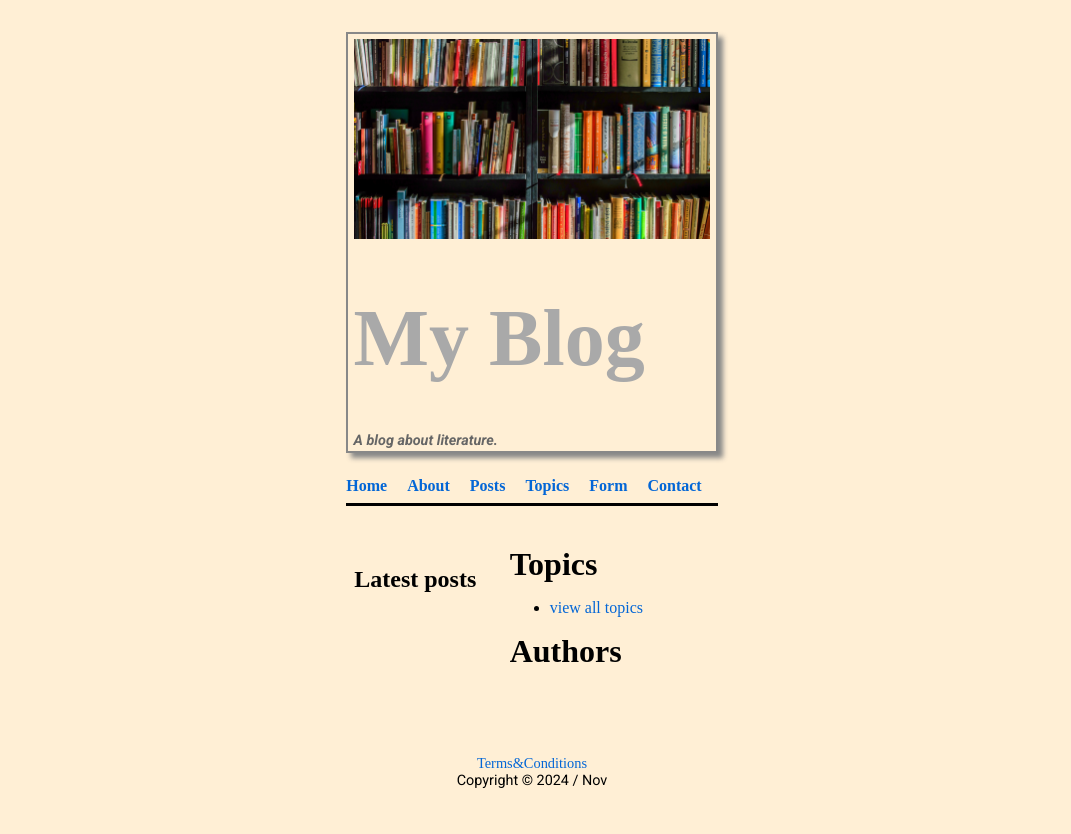
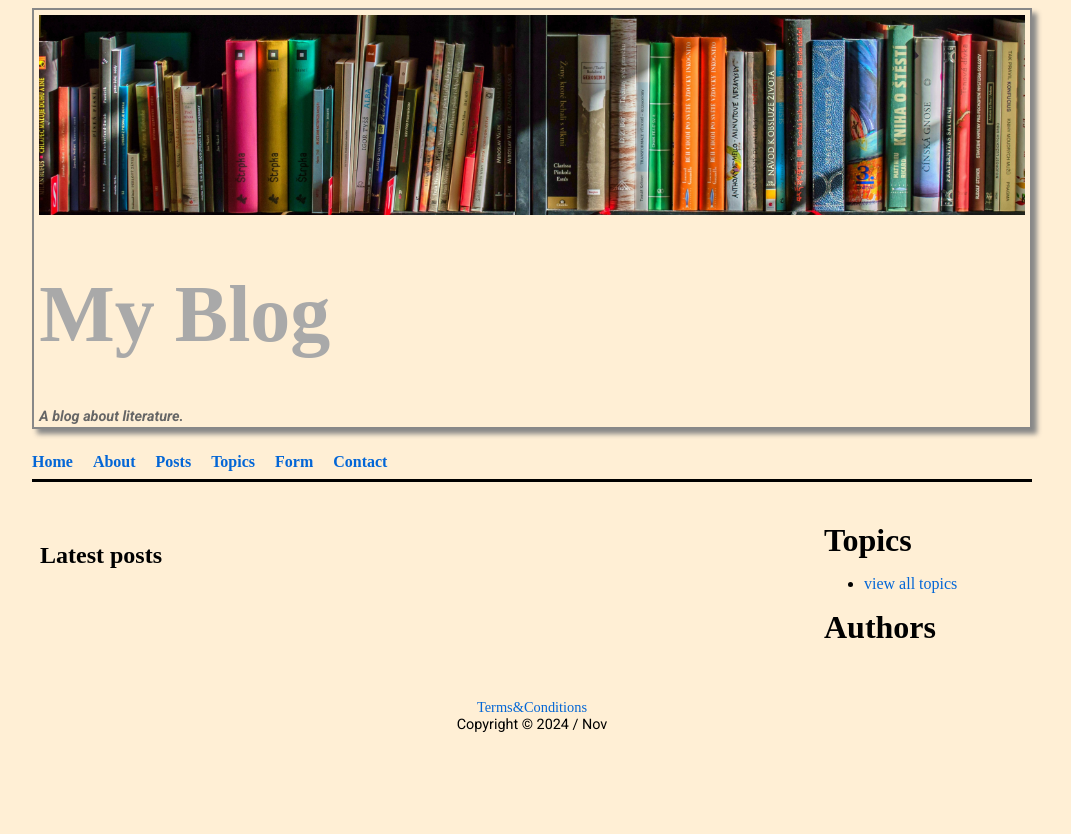
Before and after one commit to morgs999/myBlog, a Django app: page / in a window 1280 px wide. Shown: the whole page, without its empty margins (108-1179 px from the left). After the commit the page ends 732 px from the top, so only its background shows below. Run offline with Django 5.2, Linux system fonts and the light colour scheme; data that the repository does not hold is empty; some web fonts are replaced.

Commit message:
quick css updates

```diff
--- a/blog/static/blog/base.css
+++ b/blog/static/blog/base.css
@@ -16,30 +16,18 @@ body {
     background-color: papayawhip;
     display: grid;
     /* font-family: 'Roboto', Arial, Helvetica, sans-serif; */
-    /* Use CSS grid */
     grid-template-rows: auto auto 1fr auto;
-    /* Sticky footer */
     margin: 0 auto;
-    /* Centers the page */
     max-width: 1000px;
-    /* Set max width */
     min-height: 100%;
-    /* Full height */
-    padding: 1rem;
+    padding: 0.5rem;
 }
 
 body .wrapper {
     display: grid;
-    /* Use CSS grid */
     grid-template-rows: auto auto 1fr auto;
-    /* Sticky footer */
-    margin: 0 auto;
-    /* Centers the page */
     min-height: 100%;
-    /* Full height */
     max-width: 1000px;
-    /* Set max width */
-    padding: 1rem;
 }
 
 .django-messages {
```
Also changed, not shown: myBlog/settings.py (+6 -2 lines).
